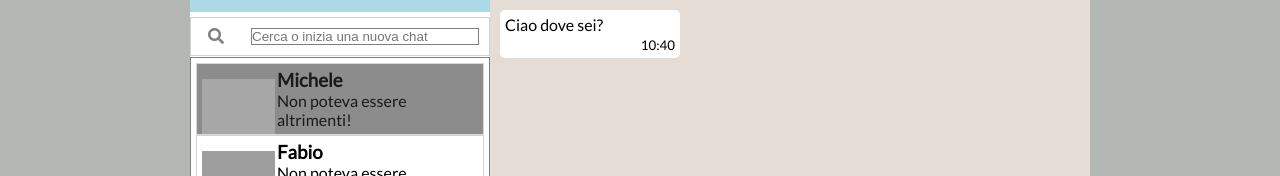
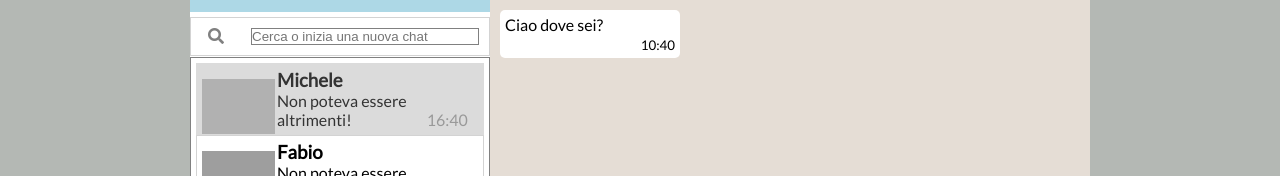
Before and after one commit to Gianufio83/js-html-css-boolzap, a plain HTML site: page index.html in a window 1280 px wide. In both pictures the pointer is over the element 340 px from the left and 297 px from the top of the page. Shown: the part 198-374 px from the top of the page. Drawn offline with nearby package versions, Linux system fonts and the light colour scheme; grey boxes are pictures that could not be loaded.

Commit message:
esercizio completo

```diff
--- a/css/style.css
+++ b/css/style.css
@@ -184,8 +184,8 @@ span {
 .federico:hover,
 .federico:active,
 .federico:focus {
-  opacity: 0.9;
-  background-color: grey;
+  opacity: 0.8;
+  background-color: lightgrey;
 }
 /* .overlay {
   position: absolute;
```
